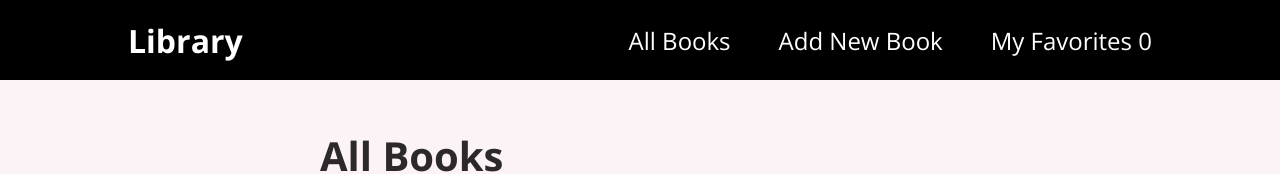
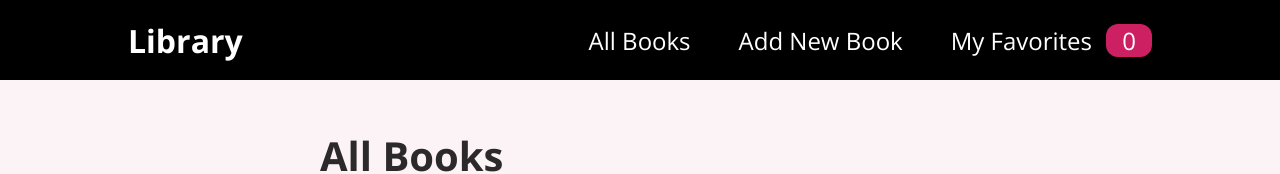
Before and after one commit to immonroe/library, a React (Vite) app: page / in a window 1280 px wide. Shown: the top 174 px of the page. Built offline with nearby package versions, Linux system fonts and the light colour scheme; no server answers.

Commit message:
Fixed typo

```diff
--- a/src/components/layout/MainNavigation.jsx
+++ b/src/components/layout/MainNavigation.jsx
@@ -18,7 +18,7 @@ function MainNavigation() {
                     <Link to='/new-books'>Add New Book</Link>
                 </li>
                 <li>
-                    <Link to='/favorites'>My Favorites <span className={classes.badgeq}>{favoritesCtx.totalFavorites}</span></Link>
+                    <Link to='/favorites'>My Favorites <span className={classes.badge}>{favoritesCtx.totalFavorites}</span></Link>
                 </li>
             </ul>
         </nav>
```
